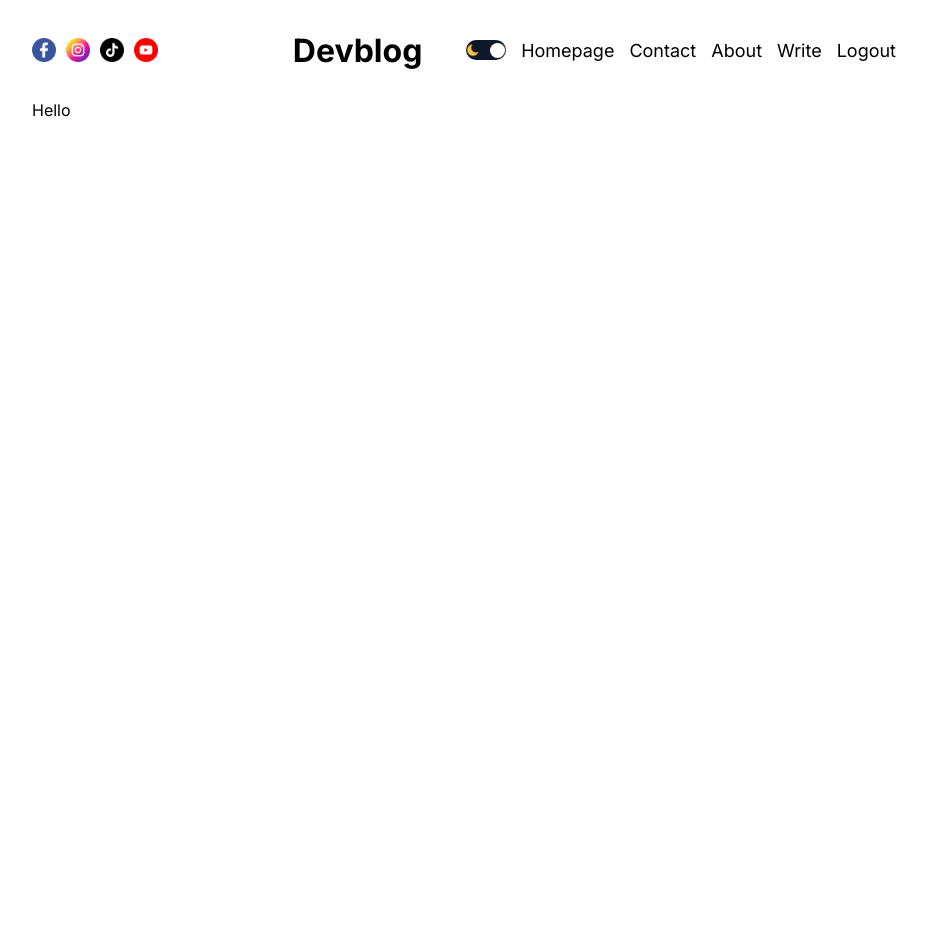
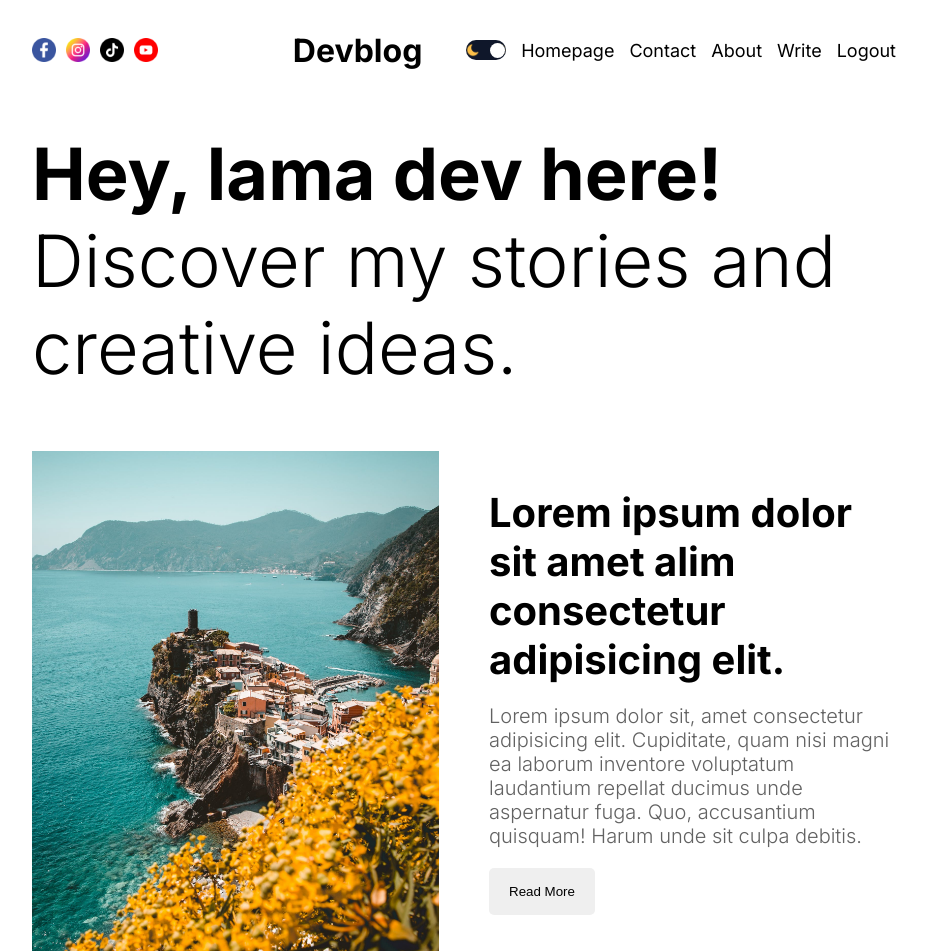
Before and after one commit to mithunsen04/next_blog, a Next.js app: page / in a window 1280 px wide. Shown: the whole page, without its empty margins (176-1103 px from the left). Before the commit the page ends 800 px from the top, so only its background shows below. Built offline with nearby package versions, Linux system fonts and the light colour scheme.

Commit message:
featured section is done

```diff
--- a/src/app/page.jsx
+++ b/src/app/page.jsx
@@ -1,5 +1,22 @@
+// import styles from "./homepage.module.css";
+
+// export default function Home() {
+//   return <div>Hello</div>;
+// }
+
+import Link from "next/link";
 import styles from "./homepage.module.css";
+import Featured from "@/components/featured/Featured";
+import CategoryList from "@/components/categoryList/CategoryList";
+import CardList from "@/components/cardList/CardList";
+import Menu from "@/components/Menu/Menu";
 
-export default function Home() {
-  return <div>Hello</div>;
+export default function Home({ searchParams }) {
+  const page = parseInt(searchParams.page) || 1;
+
+  return (
+    <div className={styles.container}>
+      <Featured />
+    </div>
+  );
 }
--- a/src/components/featured/Featured.jsx
+++ b/src/components/featured/Featured.jsx
@@ -0,0 +1,32 @@
+import React from "react";
+import styles from "./featured.module.css";
+import Image from "next/image";
+
+const Featured = () => {
+  return (
+    <div className={styles.container}>
+      <h1 className={styles.title}>
+        <b>Hey, lama dev here!</b> Discover my stories and creative ideas.
+      </h1>
+      <div className={styles.post}>
+        <div className={styles.imgContainer}>
+          <Image src="/p1.jpeg" alt="" fill className={styles.image} />
+        </div>
+        <div className={styles.textContainer}>
+          <h1 className={styles.postTitle}>
+            Lorem ipsum dolor sit amet alim consectetur adipisicing elit.
+          </h1>
+          <p className={styles.postDesc}>
+            Lorem ipsum dolor sit, amet consectetur adipisicing elit.
+            Cupiditate, quam nisi magni ea laborum inventore voluptatum
+            laudantium repellat ducimus unde aspernatur fuga. Quo, accusantium
+            quisquam! Harum unde sit culpa debitis.
+          </p>
+          <button className={styles.button}>Read More</button>
+        </div>
+      </div>
+    </div>
+  );
+};
+
+export default Featured;
--- a/src/components/featured/featured.module.css
+++ b/src/components/featured/featured.module.css
@@ -0,0 +1,77 @@
+.container {
+    margin-top: 30px;
+  }
+
+  .title {
+    font-size: 96px;
+    font-weight: 300;
+  }
+
+  .post {
+    margin-top: 60px;
+    display: flex;
+    align-items: center;
+    gap: 50px;
+  }
+
+  .imgContainer {
+    flex: 1;
+    height: 500px;
+    position: relative;
+  }
+
+  .image {
+    object-fit: cover;
+  }
+
+  .textContainer {
+    flex: 1;
+    display: flex;
+    flex-direction: column;
+    gap: 20px;
+  }
+
+  .postTitle {
+    font-size: 40px;
+  }
+
+  .postDesc {
+    font-size: 20px;
+    font-weight: 300;
+    color: var(--softTextColor);
+  }
+
+  .button {
+    padding: 16px 20px;
+    border: none;
+    border-radius: 5px;
+    width: max-content;
+  }
+
+  @media screen and (max-width: 1280px) {
+    .title {
+      font-size: 72px;
+    }
+  }
+
+  @media screen and (max-width: 1024px) {
+    .title {
+      font-size: 64px;
+    }
+
+    .imgContainer {
+      display: none;
+    }
+  }
+
+  @media screen and (max-width: 768px) {
+    .title {
+      font-size: 48px;
+    }
+  }
+
+  @media screen and (max-width: 640px) {
+    .title {
+      font-size: 36px;
+    }
+  }
```
